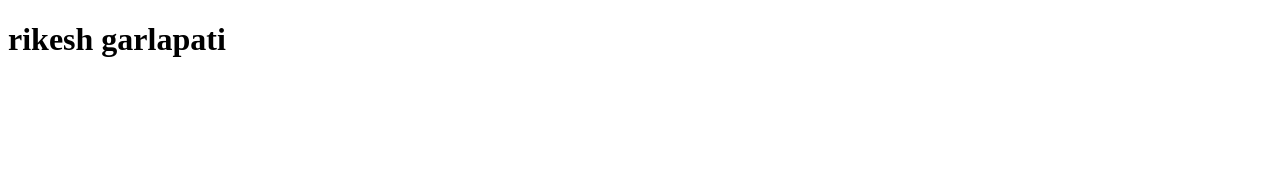
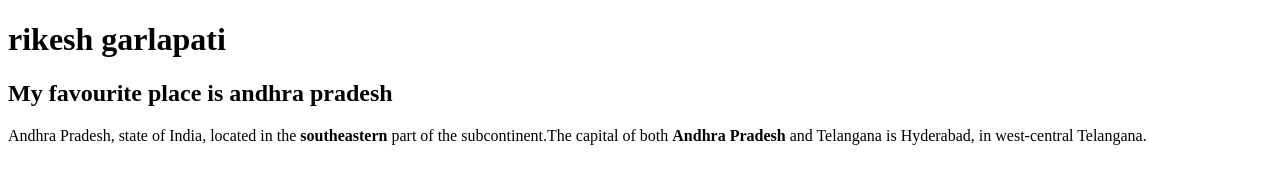
Before and after one commit to 44-563-WebApps-F21/webapps-f21-assignment-3-rikeshg, a plain HTML site: page index.html in a window 1280 px wide. Drawn offline with Linux system fonts and the light colour scheme.

Commit message:
added html file

```diff
--- a/index.html
+++ b/index.html
@@ -4,6 +4,8 @@
 <body>
 
 <h1>rikesh garlapati</h1>
+<h2>My favourite place is andhra pradesh</h2>
+<p>Andhra Pradesh, state of India, located in the <b>southeastern</b> part of the subcontinent.The capital of both <b>Andhra Pradesh</b> and Telangana is Hyderabad, in west-central Telangana.</p>
 
 </body>
 </html>
```
